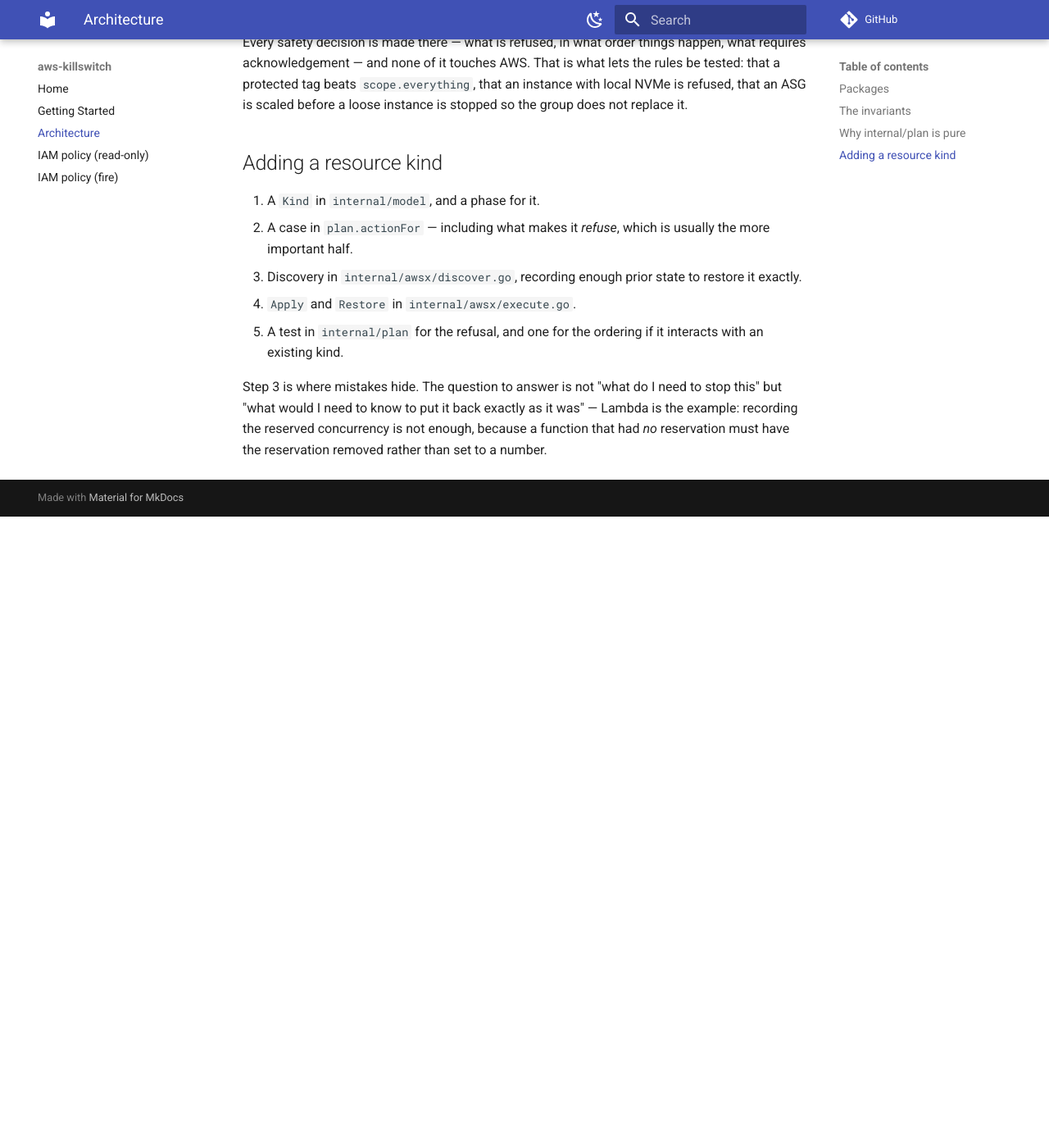
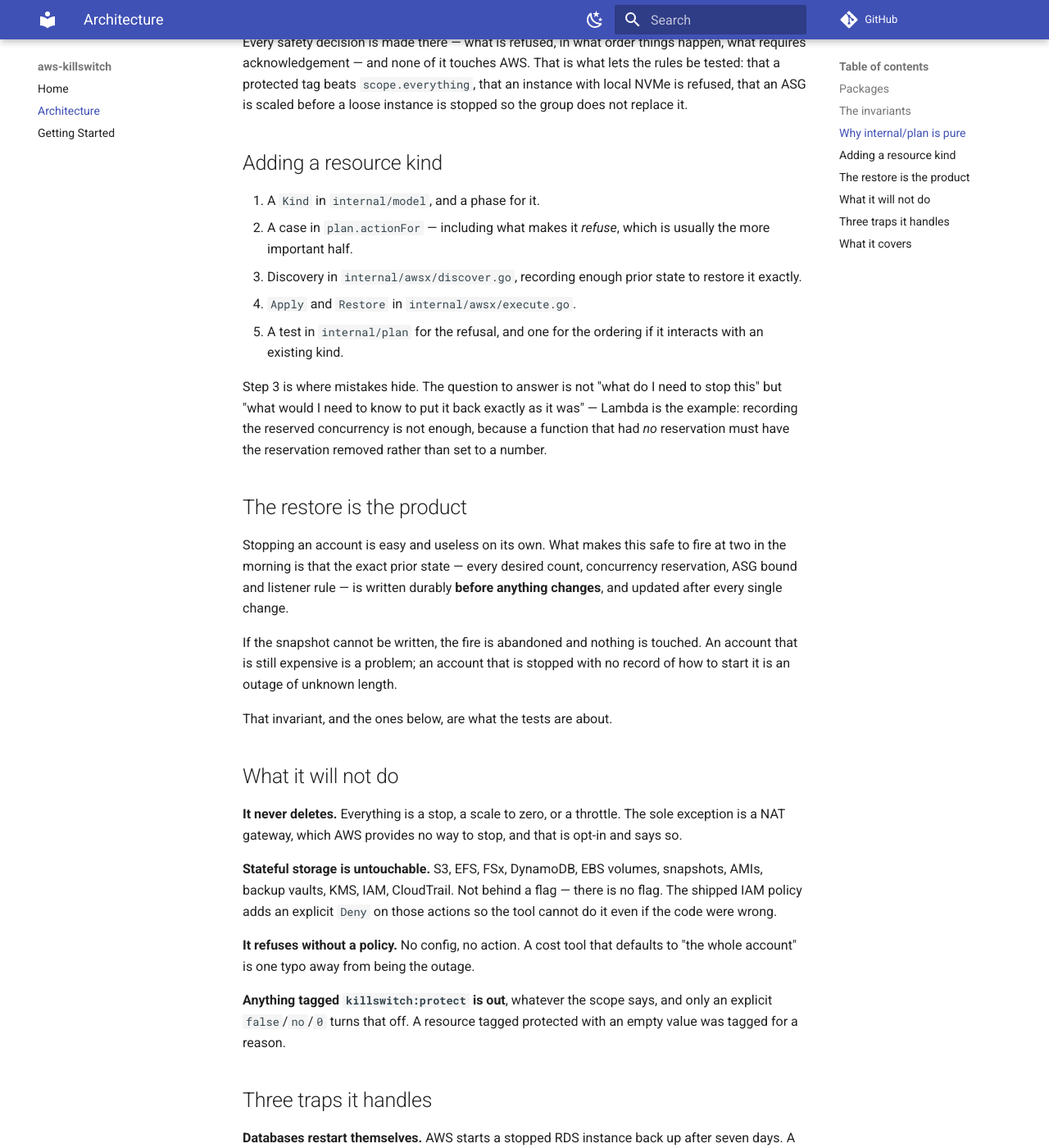
Before and after one commit to fabiocicerchia/aws-killswitch, an MkDocs documentation site: the page built from docs/architecture.md, in a window 1280 px wide and 1400 px high, scrolled down 1343 px. Shown: the whole window at 82% size. Built offline with MkDocs 1.6.1 and Material for MkDocs 9.7.7, drawn with Linux system fonts in a browser that asks for light colours; comment, search, counter and statistics services are not loaded; before the commit the page ends 1973 px from its top, so only the background shows below that; some of the changed text lies outside the part shown.

Commit message:
docs: move reference material out of the README
Configuration, architecture notes and long-form reference now live under
docs/, indexed from docs/README.md and the mkdocs nav. Sections were moved
verbatim, not rewritten.

Co-Authored-By: Claude Opus 5 (1M context) <noreply@anthropic.com>
Claude-Session: https://claude.ai/code/session_014V7zv8ngF2y1kw7Bfrkcg5

````diff
--- a/docs/architecture.md
+++ b/docs/architecture.md
@@ -69,3 +69,74 @@ stop this" but "what would I need to know to put it back exactly as it was" —
 Lambda is the example: recording the reserved concurrency is not enough, because
 a function that had *no* reservation must have the reservation removed rather
 than set to a number.
+
+## The restore is the product
+
+Stopping an account is easy and useless on its own. What makes this safe to fire
+at two in the morning is that the exact prior state — every desired count,
+concurrency reservation, ASG bound and listener rule — is written durably
+**before anything changes**, and updated after every single change.
+
+If the snapshot cannot be written, the fire is abandoned and nothing is touched.
+An account that is still expensive is a problem; an account that is stopped with
+no record of how to start it is an outage of unknown length.
+
+That invariant, and the ones below, are what the tests are about.
+
+## What it will not do
+
+**It never deletes.** Everything is a stop, a scale to zero, or a throttle. The
+sole exception is a NAT gateway, which AWS provides no way to stop, and that is
+opt-in and says so.
+
+**Stateful storage is untouchable.** S3, EFS, FSx, DynamoDB, EBS volumes,
+snapshots, AMIs, backup vaults, KMS, IAM, CloudTrail. Not behind a flag — there
+is no flag. The shipped IAM policy adds an explicit `Deny` on those actions so
+the tool cannot do it even if the code were wrong.
+
+**It refuses without a policy.** No config, no action. A cost tool that defaults
+to "the whole account" is one typo away from being the outage.
+
+**Anything tagged `killswitch:protect` is out**, whatever the scope says, and
+only an explicit `false`/`no`/`0` turns that off. A resource tagged protected
+with an empty value was tagged for a reason.
+
+## Three traps it handles
+
+**Databases restart themselves.** AWS starts a stopped RDS instance back up
+after seven days. A kill switch that silently un-kills a week later is worse
+than none, because nobody is watching by then. Databases are excluded by
+default; when included, the plan warns, and `status` counts down:
+
+```
+ks-20260802-021500  fired 2026-08-02T02:15:00Z  6 changed of 6
+    ! rds-instance orders-prod: AWS restarts this in 5.0 days (2026-08-09T02:15:00Z)
+```
+
+**Stopping an instance erases its instance store.** EBS survives, local NVMe
+does not, and nothing in the stop API warns you. Refused by default; allowing it
+still requires acknowledging the loss per instance.
+
+**Ingress goes before compute.** Drain the fleet while traffic still arrives and
+a target-tracking policy fights the teardown while health checks alarm. Restore
+runs the reverse — compute back before traffic is let in, or the first request
+lands on nothing.
+
+## What it covers
+
+| | Stop | Restore |
+|---|---|---|
+| ALB/NLB listener | fixed 503 response | prior default actions, verbatim |
+| Lambda | reserved concurrency 0 | prior reservation, or *removed* if there was none |
+| ECS service | desired count 0 | prior count |
+| Auto Scaling group | min/desired/max 0 | all three prior bounds |
+| EC2 instance | stop (EBS kept) | start |
+| NAT gateway | delete (opt-in) | recreate with the same Elastic IP, and repoint every route |
+| RDS instance / cluster | stop (opt-in) | start |
+
+Two of those are worth calling out. A Lambda that had *no* reservation must have
+the reservation removed on restore, not set to a number — recording which case
+it was is the difference between restoring it and quietly changing its
+behaviour. And recreating a NAT gateway without repointing the route tables
+leaves private subnets with no egress and a restore that reported success, so
+the routes are recorded at discovery and replayed.
--- a/mkdocs.yml
+++ b/mkdocs.yml
@@ -15,10 +15,8 @@ theme:
 
 nav:
   - Home: README.md
+  - Architecture: architecture.md
   - Getting Started: getting-started.md
-  - Architecture: architecture.md
-  - IAM policy (read-only): iam-plan-readonly.json
-  - IAM policy (fire): iam-fire.json
 
 markdown_extensions:
   - admonition
````
Also changed, not shown: docs/README.md (+2 -11 lines), docs/getting-started.md (+33 -0 lines), docs/index.html (added, +56 -0 lines).
